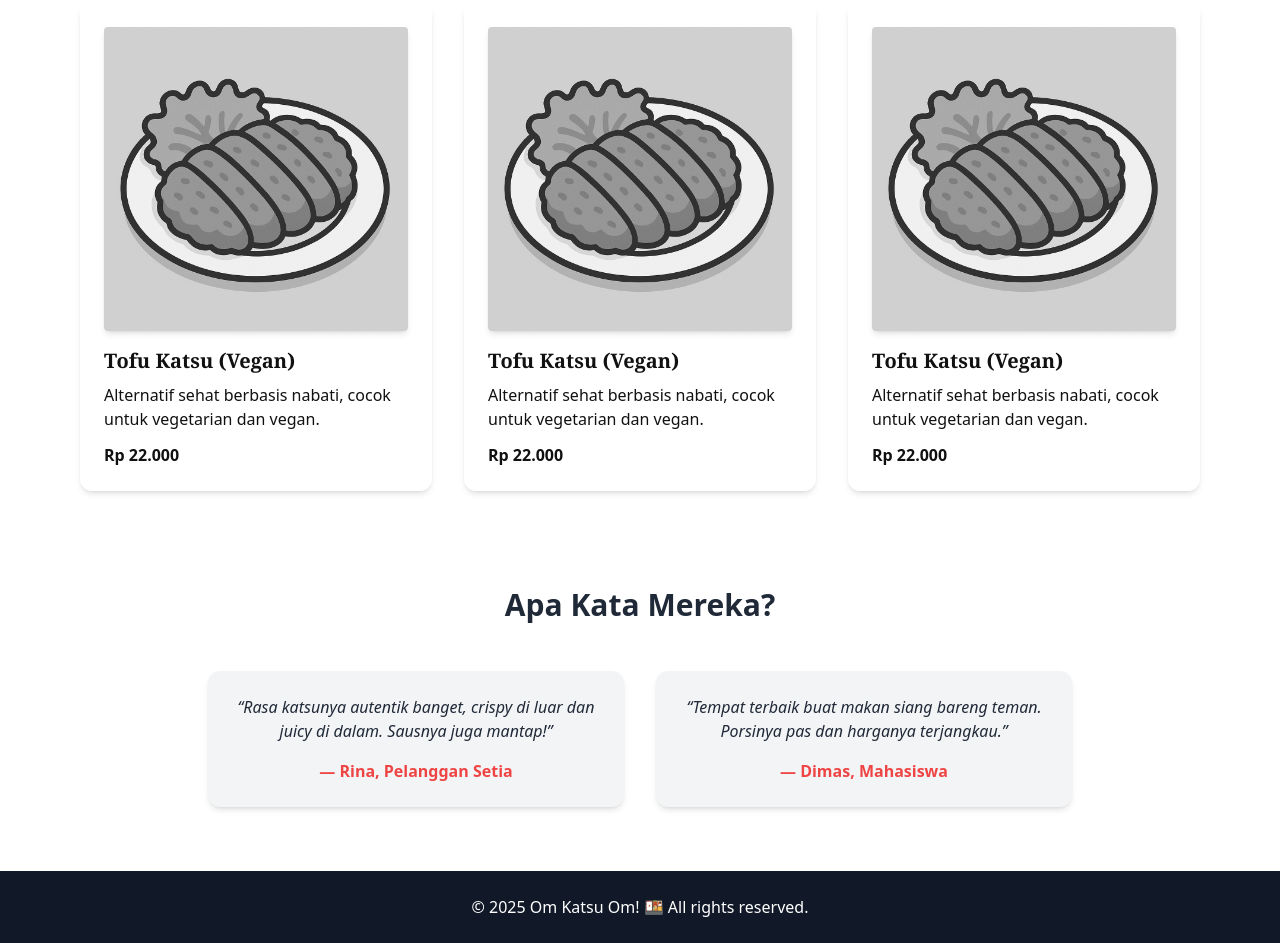
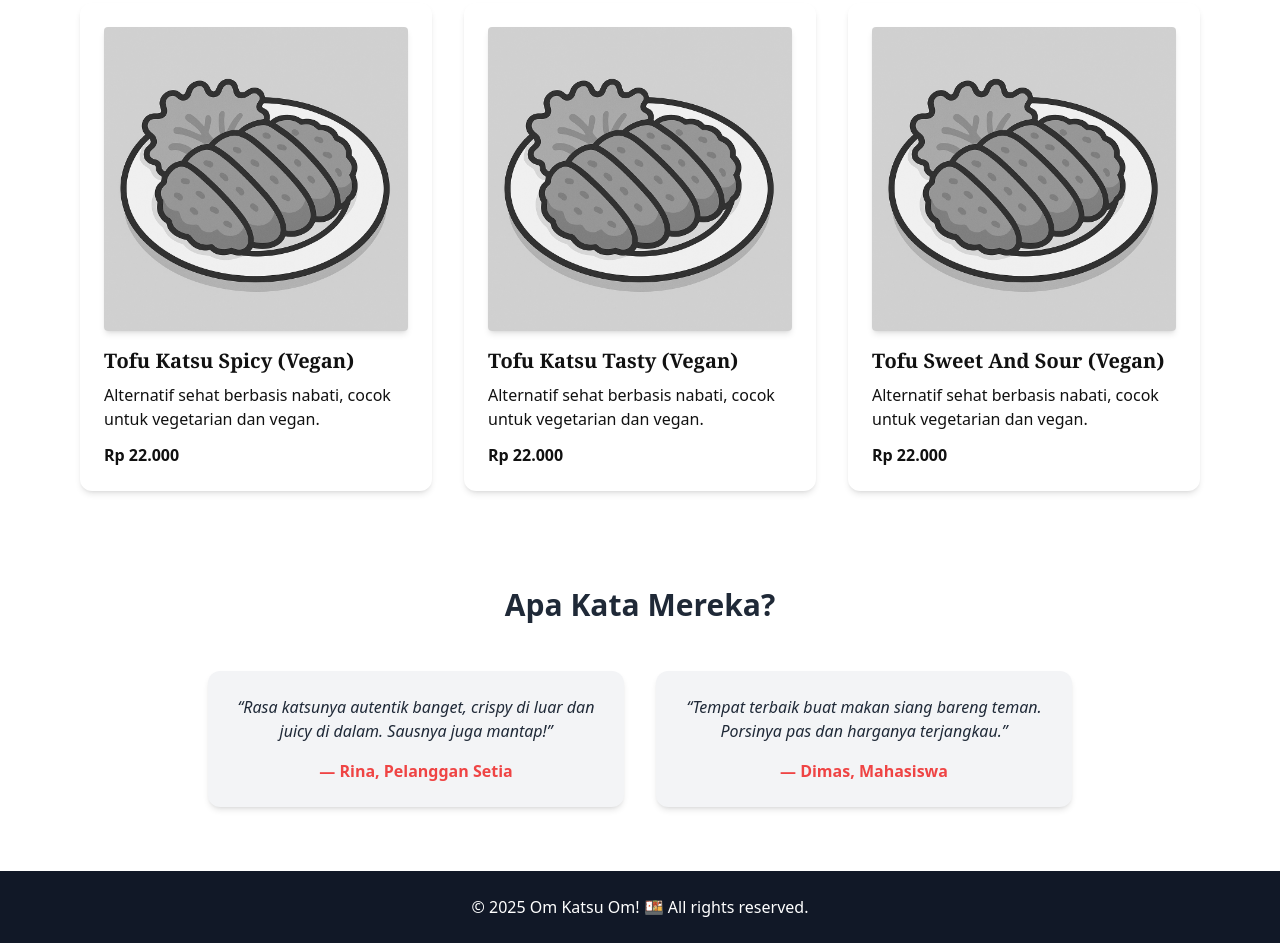
Before and after one commit to d2ikr1abadi/OmKatsu, a plain HTML site: page menu.html in a window 1280 px wide. Shown: the part 1293-2236 px from the top of the page. Drawn offline with nearby package versions, Linux system fonts and the light colour scheme.

Commit message:
update menu html

```diff
--- a/menu.html
+++ b/menu.html
@@ -303,7 +303,7 @@
     onmouseenter="this.classList.add('animate__animated', 'animate__pulse')"
     onmouseleave="this.classList.remove('animate__animated', 'animate__pulse')"
   />
-  <h3 class="text-xl font-bold mb-2 font-serif">Tofu Katsu (Vegan)</h3>
+  <h3 class="text-xl font-bold mb-2 font-serif">Tofu Katsu Spicy (Vegan)</h3>
   <p class="text-gray-600 dark:text-gray-300">
     Alternatif sehat berbasis nabati, cocok untuk vegetarian dan vegan.
   </p>
@@ -325,7 +325,7 @@
     onmouseenter="this.classList.add('animate__animated', 'animate__pulse')"
     onmouseleave="this.classList.remove('animate__animated', 'animate__pulse')"
   />
-  <h3 class="text-xl font-bold mb-2 font-serif">Tofu Katsu (Vegan)</h3>
+  <h3 class="text-xl font-bold mb-2 font-serif">Tofu Katsu Tasty (Vegan)</h3>
   <p class="text-gray-600 dark:text-gray-300">
     Alternatif sehat berbasis nabati, cocok untuk vegetarian dan vegan.
   </p>
@@ -346,7 +346,7 @@
     onmouseenter="this.classList.add('animate__animated', 'animate__pulse')"
     onmouseleave="this.classList.remove('animate__animated', 'animate__pulse')"
   />
-  <h3 class="text-xl font-bold mb-2 font-serif">Tofu Katsu (Vegan)</h3>
+  <h3 class="text-xl font-bold mb-2 font-serif">Tofu Sweet And Sour (Vegan)</h3>
   <p class="text-gray-600 dark:text-gray-300">
     Alternatif sehat berbasis nabati, cocok untuk vegetarian dan vegan.
   </p>
```
